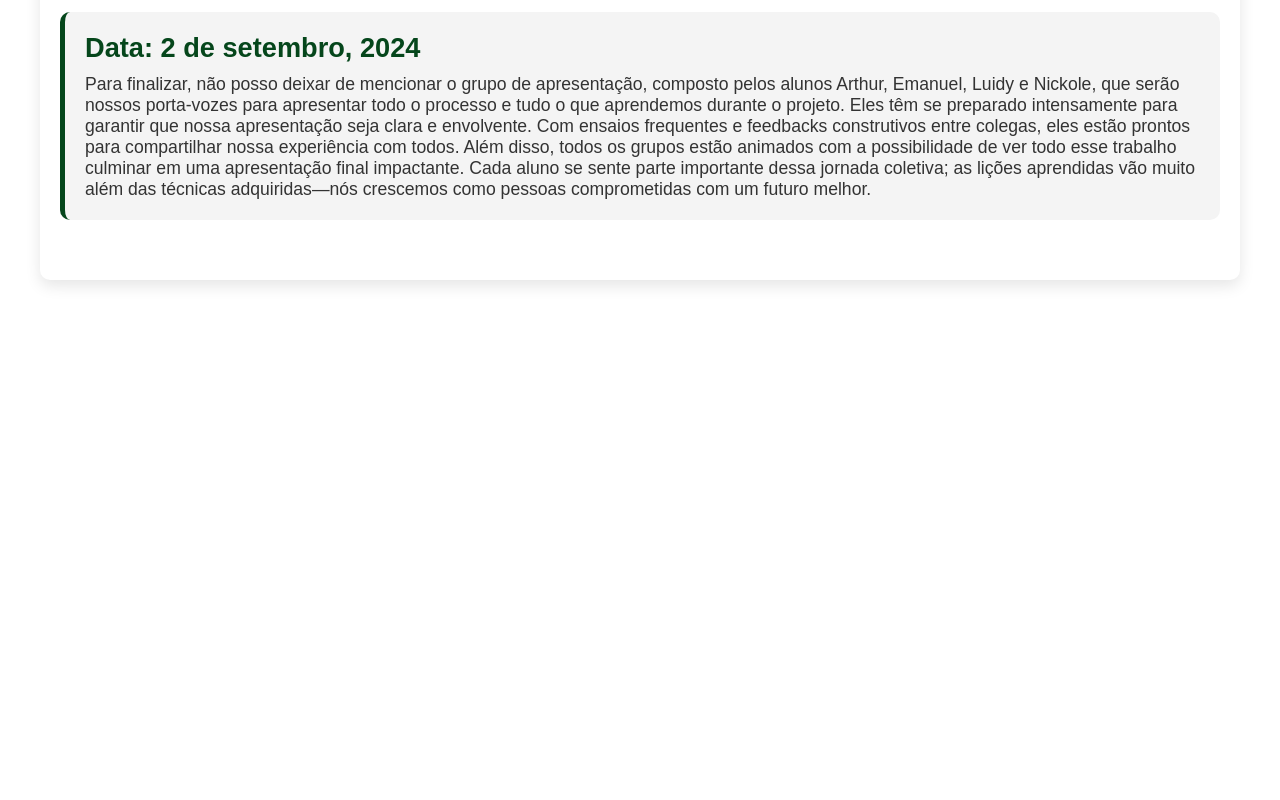
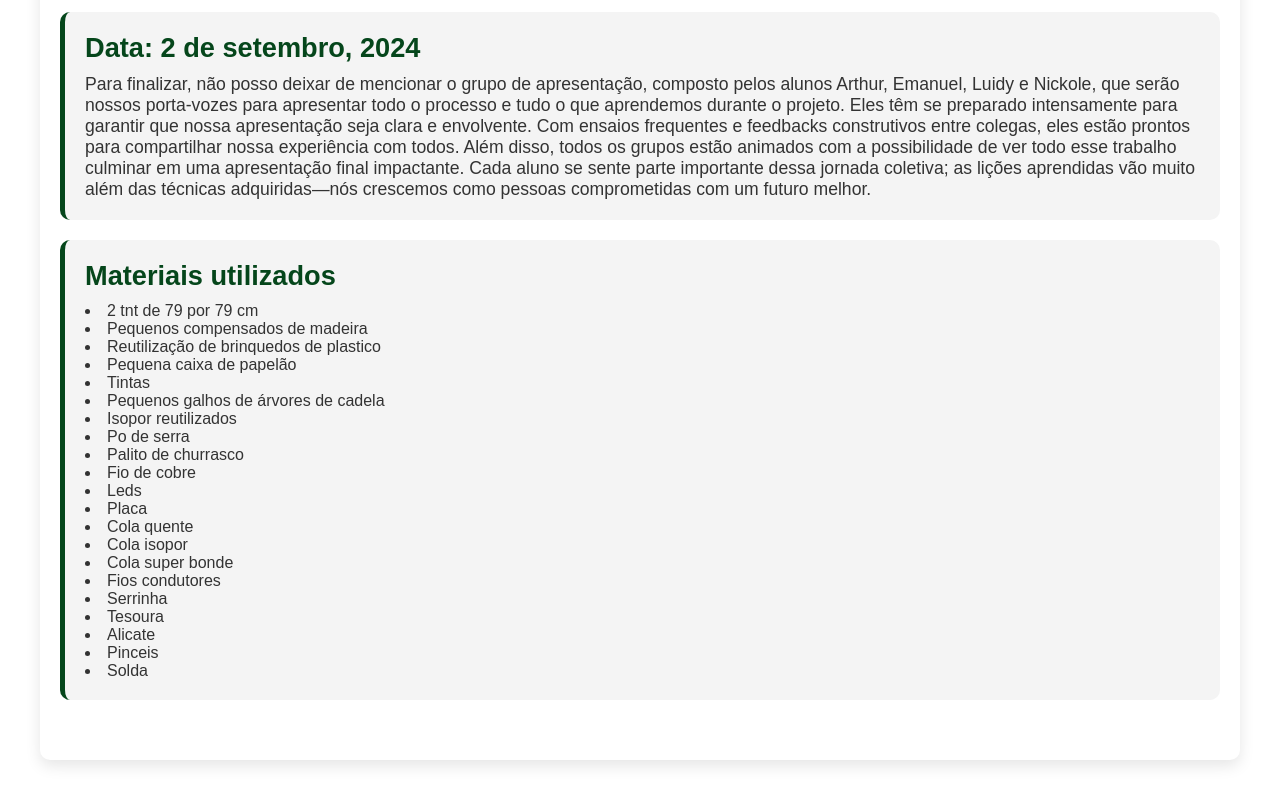
Before and after one commit to dsdo0/dsdo0.github.io, a plain HTML site: page index4.html in a window 1280 px wide. Shown: the part 1334-2134 px from the top of the page. Before the commit the page ends 1654 px from the top, so only its background shows below. Drawn offline with Linux system fonts and the light colour scheme.

Commit message:
Add files via upload

```diff
--- a/index4.html
+++ b/index4.html
@@ -273,6 +273,31 @@
                     Além disso, todos os grupos estão animados com a possibilidade de ver todo esse trabalho culminar em uma apresentação final impactante. Cada aluno se sente parte importante dessa jornada coletiva; as lições aprendidas vão muito além das técnicas adquiridas—nós crescemos como pessoas comprometidas com um futuro melhor.
                 </p>
             </div>
+            <div class="entry">
+                <h3> Materiais utilizados</h3>
+                <li>2 tnt de 79 por 79 cm</li>
+                <li>Pequenos compensados de madeira</li>
+                <li>Reutilização de brinquedos de plastico</li>
+                <li>Pequena caixa de papelão</li>
+                <li>Tintas</li>
+                <li>Pequenos galhos de árvores de cadela</li>
+                <li>Isopor reutilizados</li>
+                <li>Po de serra</li>
+                <li>Palito de churrasco</li>
+                <li>Fio de cobre</li>
+                <li>Leds</li>
+                <li>Placa</li>
+                <li>Cola quente</li>
+                <li>Cola isopor</li>
+                <li>Cola super bonde</li>
+                <li>Fios condutores</li>
+                <li>Serrinha</li>
+                <li>Tesoura</li>
+                <li>Alicate</li>
+                <li>Pinceis</li>
+                <li>Solda</li>
+
+     </div>
         </div>
     </div>
 
```
